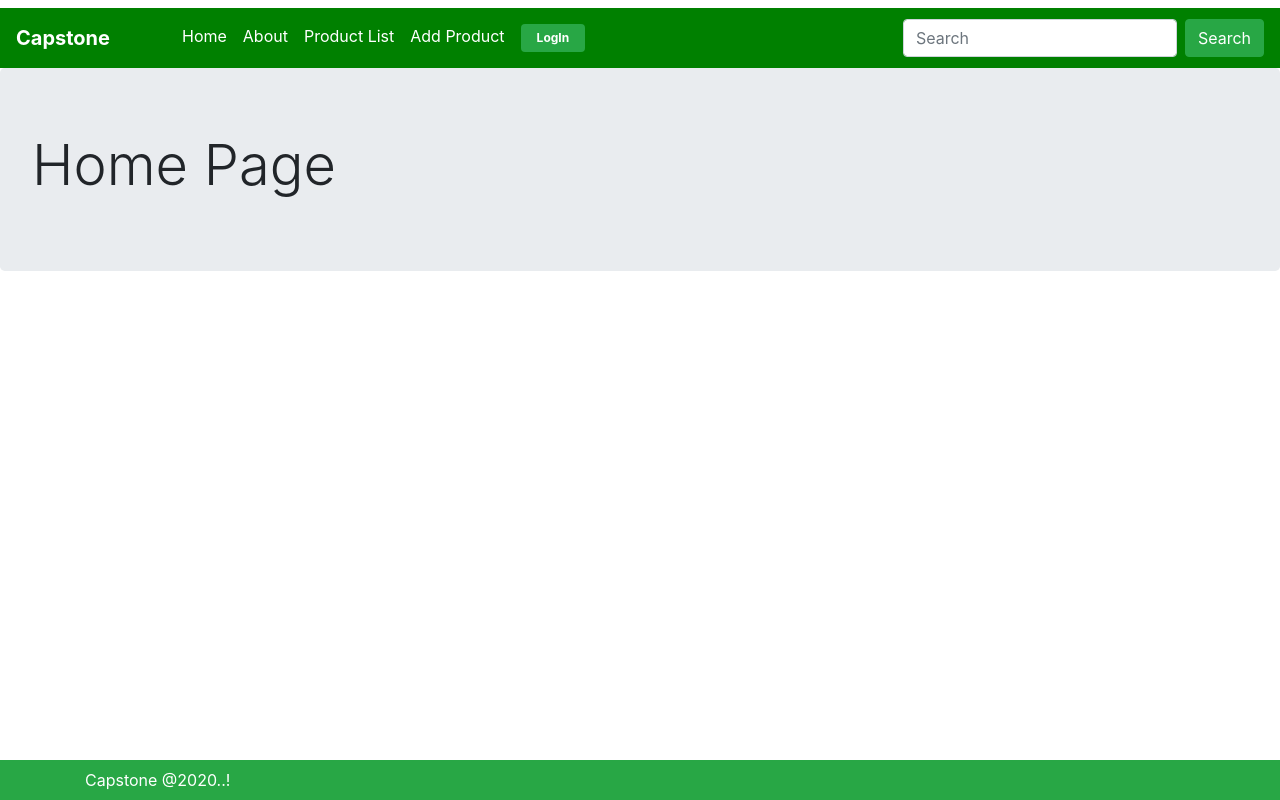
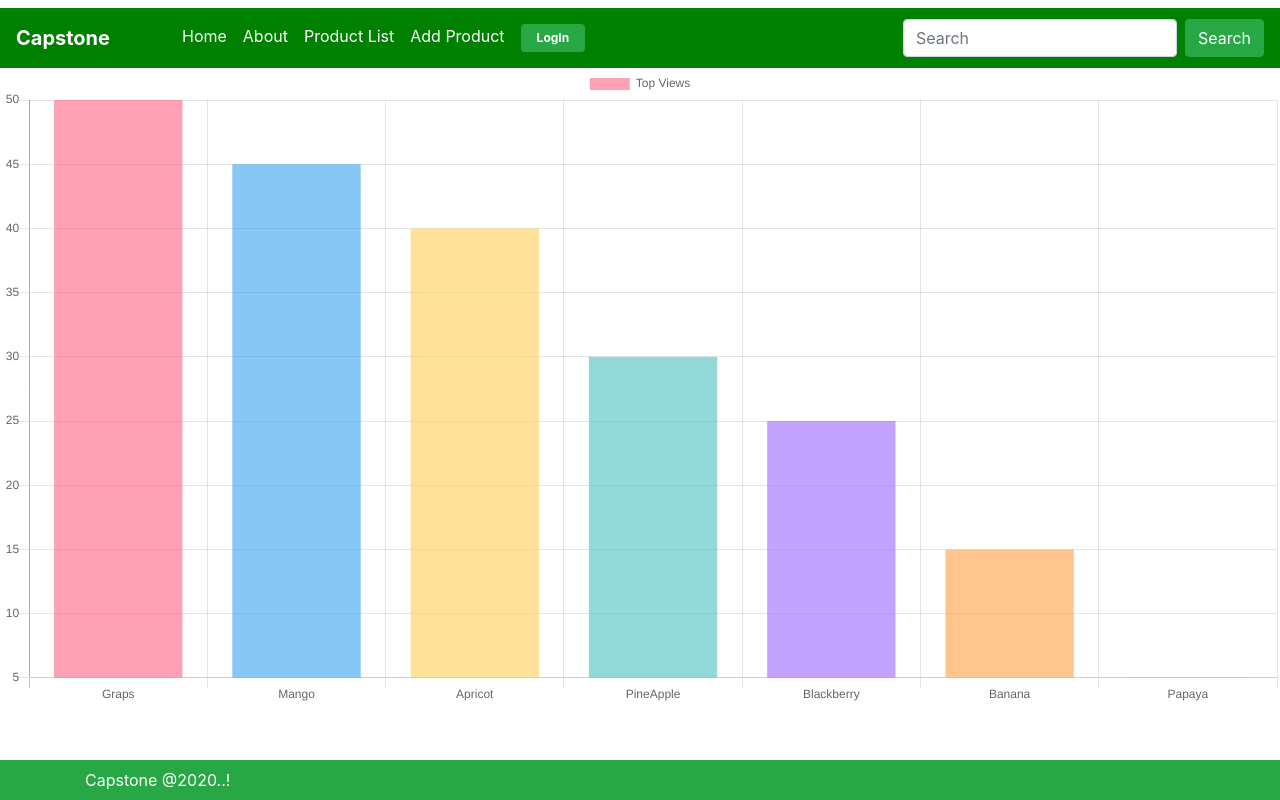
Before and after one commit to PratyushMishra208/Capstone, a React (Create React App) app: page / in a window 1280 px wide. Built offline with nearby package versions, Linux system fonts and the light colour scheme.

Commit message:
chart is complete..

```diff
--- a/db.json
+++ b/db.json
@@ -7,7 +7,7 @@
       "price": "100",
       "description": "sweet",
       "manufacturer": "Meerut",
-      "views": 1
+      "views": 3
     },
     {
       "id": "475ed759-1d0e-49b3-83a9-89bafee3a639",
--- a/src/App.js
+++ b/src/App.js
@@ -1,6 +1,7 @@
 import React,{lazy,Suspense} from 'react';
 // import logo from './logo.svg';
 import './App.css';
+
 import Header from './Header'
 import Home from './Home';
 // import ProductList from './ProductList'
@@ -38,6 +39,7 @@ import About from './About';
         </Route>
         <Route path="/Add Product">
           <AddProduct />
+
         </Route>
         <Route path="/Update Product">
           <UpdateProduct />
@@ -56,6 +58,7 @@ import About from './About';
         </Route>
 
       </Switch>
+
       <Footer />
     </Router>
 
--- /dev/null
+++ b/src/Chart.js
@@ -0,0 +1,52 @@
+import React,{Component} from 'react';
+import {Bar} from 'react-chartjs-2';
+
+
+class Chart extends Component{
+      constructor(props){
+            super(props);
+            this.state = {
+                  chartData:{
+                        labels:['Graps','Mango','Apricot','PineApple','Blackberry',
+                  'Banana','Papaya'],
+                  datasets:[
+                        {
+                              label:'Top Views',
+                              data:[
+                                    50,
+                                    45,
+                                    40,
+                                    30,
+                                    25,
+                                    15,
+                                    5
+                              ],
+                              backgroundColor:[
+                                    'rgba(255,99,132,0.6)',
+                                    'rgba(54,162,235,0.6)',
+                                    'rgba(255,206,86,0.6)',
+                                    'rgba(75,192,192,0.6)',
+                                    'rgba(153,102,255,0.6)',
+                                    'rgba(255,159,64,0.6)',
+                                    'rgba(255,99,132,0.6)'
+                              ]
+                        }
+                  ]
+                  }
+            }
+      }
+
+
+                   render(){
+                         return(
+                               <div classname="chart">
+                                     <Bar
+                                     data={this.state.chartData}
+                                     options={{}}
+                                     />
+                                     </div>
+                         )
+                   }
+                  }
+
+                  export default Chart;
--- a/src/Home.js
+++ b/src/Home.js
@@ -1,12 +1,15 @@
 import React from 'react'
+import Chart from './Chart';
 
 export default function Home() {
     return (
         <div>
-            <div className="jumbotron">
+
+        <Chart/>
+            {/* <div className="jumbotron">
                 <h1 className="display-4">Home Page</h1>
 
-            </div>
+            </div> */}
         </div>
     )
 }
```
Also changed, not shown: src/Components/Chart.js (deleted).
